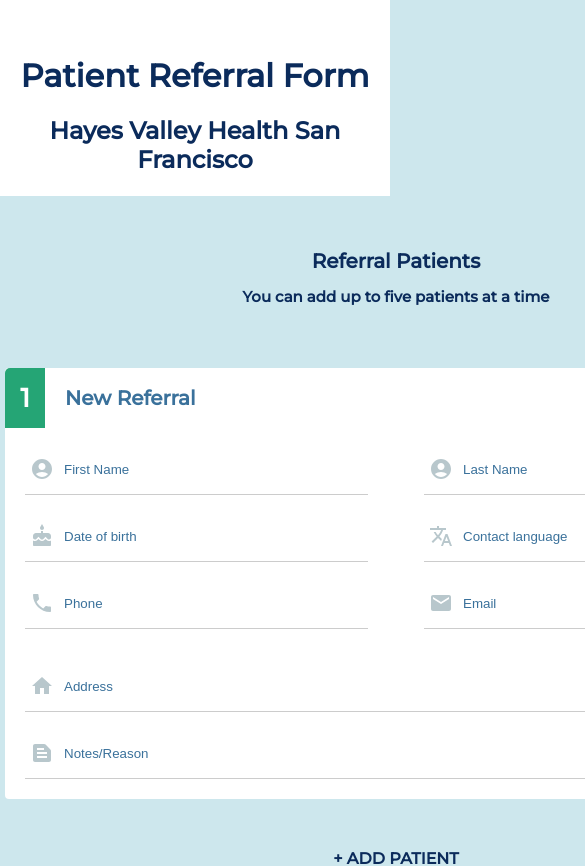
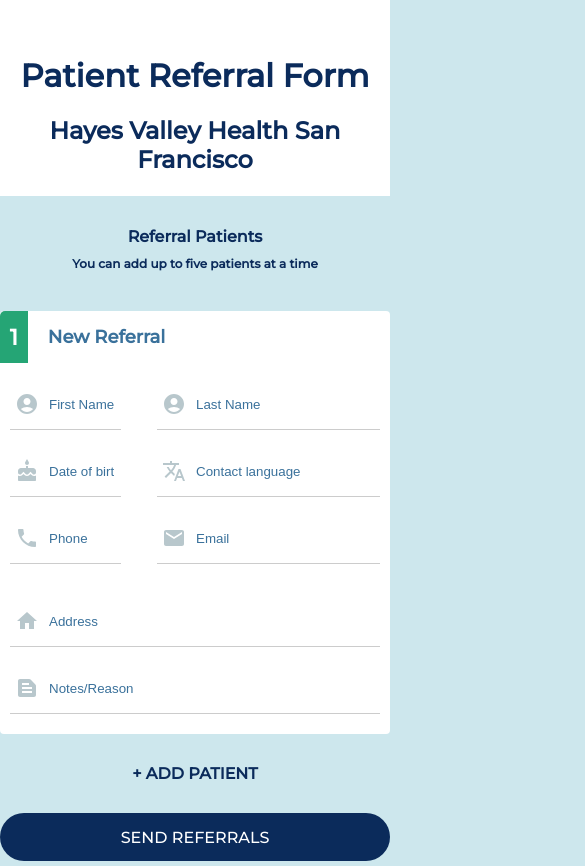
Before and after one commit to NinaWald/patient-referral-form, a React (Create React App) app: page / in a window 390 px wide. Shown: the top 866 px of the page, 585 px wide, since content can reach past the window. Built offline with nearby package versions, Linux system fonts and the light colour scheme.

Commit message:
added mobile view

```diff
--- a/src/form.css
+++ b/src/form.css
@@ -1,16 +1,15 @@
 
 .form-column {
-    display: grid; /* Change from flex to grid */
-    grid-template-columns: 1fr 1fr; /* Two equal-width columns */
-    gap: 16px; /* Add gap between columns */
-    width: 782px;
+  display: grid;
+  grid-template-columns: 1fr 1fr;
+  gap: 16px;
+  width: 782px; /* Specific width for desktops */
   padding-bottom: 20px;
   margin: 0 auto;
   background-color: white;
   border-radius: 4px;
   margin-bottom: 20px;
 }
-
 
 .patients-info {
   color: #0B2B5B;
@@ -20,15 +19,14 @@
 
 .patient-number {
   display: flex;
-
-    justify-content: flex-start; /*Align items to the left within the row */
+  justify-content: flex-start;
   align-items: center;
-    grid-column: span 2; /* Span 2 columns in the grid */
+  grid-column: span 2;
   cursor: pointer;
 }
 
 .patient-number h1 {
-    font-size: 26px; /* Adjust the font size as needed */
+  font-size: 26px;
   margin: 0;
   background-color: #25A575;
   color: white;
@@ -38,16 +36,13 @@
   justify-content: center;
   align-items: center;
   border-top-left-radius: 5px;
-
 }
 
 .patient-number h2 {
-    font-size: 20px; /* Adjust the font size as needed */
+  font-size: 20px;
   margin-left: 20px;
   color: #3A719B;
-
 }
-
 
 .form-field {
   display: flex;
@@ -56,8 +51,6 @@
   padding: 8px 0;
   margin-left: 20px;
   margin-right: 20px;
-
-
 }
 
 .form-field, ::placeholder {
@@ -71,42 +64,40 @@
 
 .arrow-up, .arrow-down {
   color: #B8C7CC;
-
   margin-left: 8px;
 }
+
 .icon-delete {
   color: #63769d;
 }
+
 .input-container {
   flex: 1;
-    display: flex; /* Add display flex to align icon and input */
-    align-items: center; /* Center align icon and input vertically */
+  display: flex;
+  align-items: center;
   border: none;
   padding: 5px;
-
-
 }
 
 .input-field {
   flex: 1;
   border: none;
-    width: 250px;
+  width: 100%; /* Change from fixed width to 100% */
   color:  #3A719B;
-
 }
 
 .submit-button {
-    width: 782px;
+  width: 100%; /* Change from fixed width to 100% */
   height: 48px;
   border-radius: 34.5px;
   background: #0B2B5B;
-    color: #FFFFFF; /* Text color */
-    font-size: 18px; /* Adjust font size as needed */
+  color: #FFFFFF;
+  font-size: 18px;
   display: flex;
   justify-content: center;
   align-items: center;
   margin-bottom: 150px;
-    cursor: pointer; /* Add pointer cursor on hover */
+  cursor: pointer;
 }
 
 .form-container {
@@ -115,15 +106,13 @@
   flex-direction: column;
   align-items: center;
   margin: 0 auto;
-    height: 800px;
+  height: auto; /* Adjust to auto height */
 }
-
 
 .adress-notes {
   display: grid;
   grid-column: span 2;
   gap: 16px;
-
 }
 
 .new-patient {
@@ -135,19 +124,19 @@
 .saved-forms {
   display: grid;
   grid-template-columns: 1fr;
-  width: 782px;
+
   margin: 5px;
-
 }
 
 .saved-form.closed {
-    display: flex; /* Use flex display */
-    flex-direction: column; /* Arrange items in a column */
-    align-items: flex-start; /* Align items to the start (left) */
+  display: flex;
+  flex-direction: column;
+  align-items: flex-start;
   background-color: white;
   border-radius: 4px;
   height: 60px;
   margin-top: 5px;
+  margin-bottom: 5px;
 }
 
 .saved-form.closed .patient-number h1 {
@@ -155,11 +144,11 @@
 }
 
 .saved-form.closed .form-field {
-  display: none; /* Hide form fields when the form is open */
+  display: none;
 }
 
 .saved-form.closed .adress-notes {
-  display: none; /* Hide form fields when the form is open */
+  display: none;
 }
 
 .saved-form.closed .form-column {
@@ -173,7 +162,6 @@
   display: flex;
   flex-direction: column;
   align-items: center;
-
 }
 
 .patient-name-icons {
@@ -181,7 +169,7 @@
   flex-direction: row;
   justify-content: space-between;
   align-items: center;
-  width: 720px;
+  width: 100%; /* Change from fixed width to 100% */
 }
 
 .icons-right {
@@ -190,34 +178,30 @@
   align-items: center;
 }
 
-
- /* Add specific background colors for patient numbers */
+/* Specific background colors for patient numbers */
 .saved-form.closed:nth-child(1) .patient-number h1 {
-  background-color: #25A575; /* Number 1 */
+  background-color: #25A575;
 }
 
 .saved-form.closed:nth-child(2) .patient-number h1 {
-  background-color: #2595A5; /* Number 2 */
+  background-color: #2595A5;
 }
 
 .saved-form.closed:nth-child(3) .patient-number h1 {
-  background-color: #3A719B; /* Number 3 */
+  background-color: #3A719B;
 }
 
 .saved-form.closed:nth-child(4) .patient-number h1 {
-  background-color: #254B7A; /* Number 4 */
+  background-color: #254B7A;
 }
 
 .saved-form.closed:nth-child(5) .patient-number h1 {
-  background-color: #142B58; /* Number 5 */
+  background-color: #142B58;
 }
-
-
 
 .saved-form.open .arrow-down {
   display: none;
 }
-
 
 .saved-form.closed .arrow-up {
   display: none;
@@ -226,3 +210,55 @@
 .initial-form .icons-right {
   display: none;
 }
+
+/* Mobile responsiveness */
+@media (max-width: 768px) {
+  .form-column {
+    width: 100%; /* Full width on mobile */
+    grid-template-columns: 1fr; /* Single column layout on mobile */
+
+  }
+
+  .form-field {
+      margin-left: 10px;
+      margin-right: 10px;
+  }
+
+  .patient-number h1 {
+      width: 30px;
+      height: 52px;
+      font-size: 22px;
+  }
+
+  .patient-number h2 {
+      font-size: 18px;
+  }
+
+  .patients-info {
+      padding: 20px;
+      font-size: 8px;
+  }
+
+  .submit-button {
+      font-size: 16px;
+  }
+
+  .new-patient {
+      margin: 30px;
+  }
+
+  .saved-form.closed {
+    height: 50px;
+    margin-bottom: 10px; /* Add gap on mobile */
+
+  }
+
+  .saved-form.open {
+    margin-bottom: 20px; /* Add gap on mobile */
+}
+
+.saved-forms {
+  width: 100%; /* Change from fixed width to 100% */
+
+}
+}
```
Lines whose indentation alone changed are shown as unchanged.
